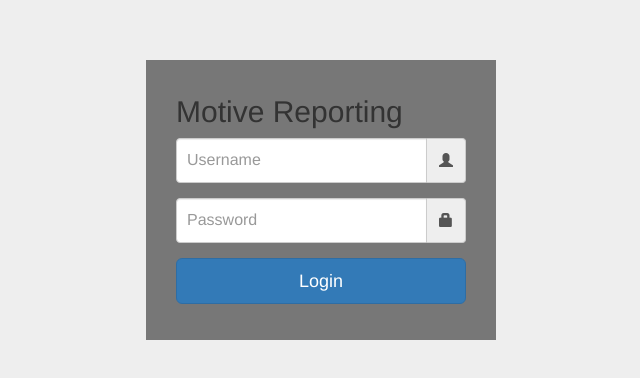
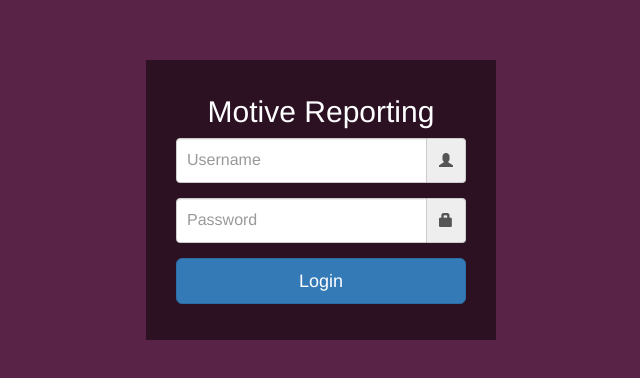
Before and after one commit to Prakash-Balu/ngRouteMyApp, a website: page index.html in a window 1280 px wide. Shown: the part 120-498 px from the top of the page, without its empty margins (204-844 px from the left). Drawn offline with nearby package versions, Linux system fonts and the light colour scheme; some packages are replaced by stand-ins of ours.

Commit message:
updated css

```diff
--- a/app/css/styles.css
+++ b/app/css/styles.css
@@ -1,7 +1,7 @@
 body {
   padding-top: 40px;
   padding-bottom: 40px;
-  background-color: #eee;
+  background-color: #582346;
 }
 
 .form-signin {
@@ -39,6 +39,10 @@ body {
   border-top-right-radius: 0;
 }
 
+.form-signin-heading {
+	color:white;
+	text-align:center;
+}
 
 .container {
 	position: fixed;
```
